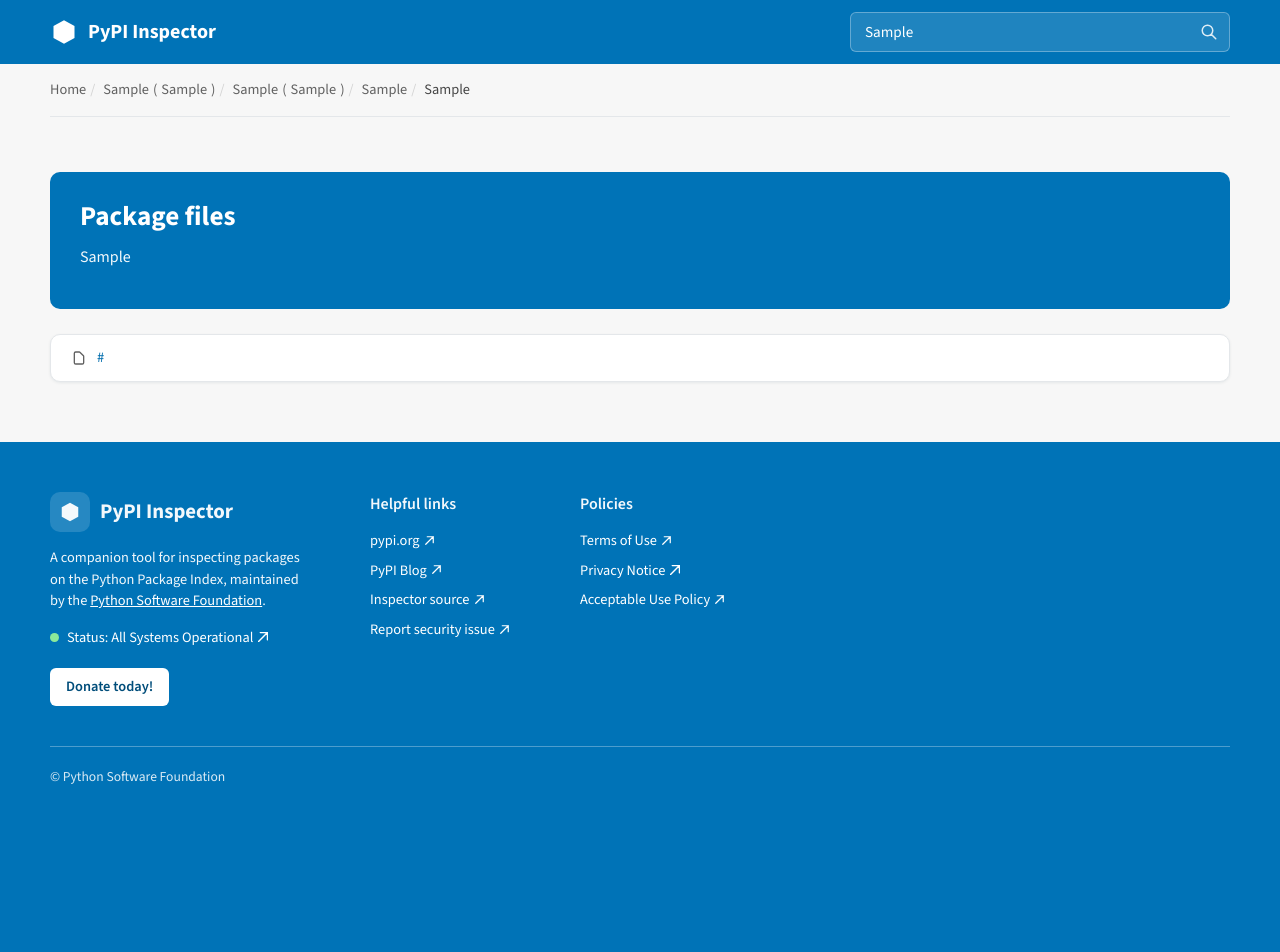
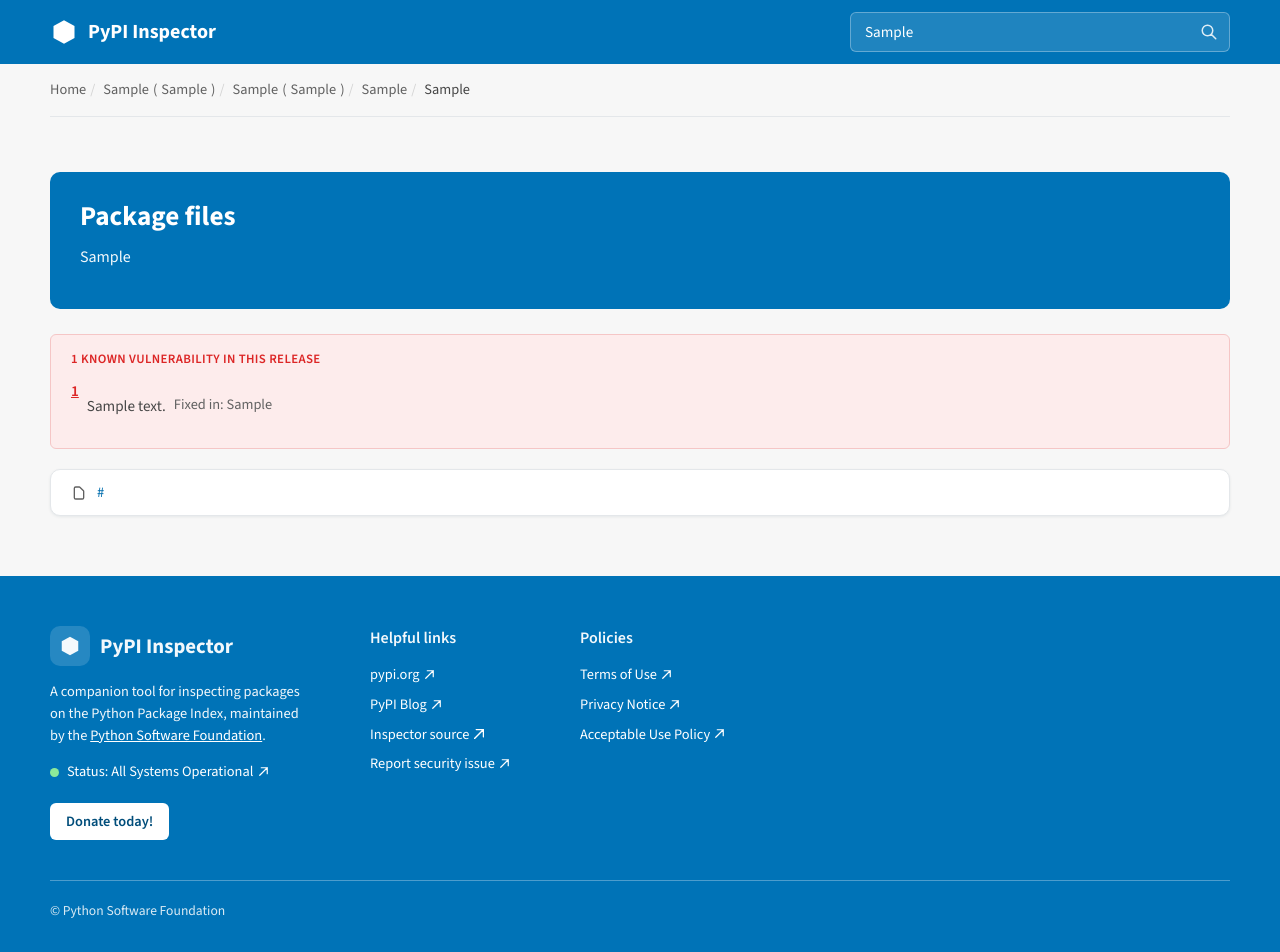
Before and after one commit to pypi/inspector, a Flask app: template inspector/templates/links.html in a window 1280 px wide. Before the commit the page ends 784 px from the top, so only its background shows below. Run offline with Flask 3, Linux system fonts and the light colour scheme; the template is opened without the code that fills it: most values are stand-ins (such as "Sample title", 1, 10 or a date in 2020).

Commit message:
Show known vulnerabilities from PyPI's OSV data
PyPI's JSON API already returns a `vulnerabilities` array (OSV-format)
alongside the release data we fetch — surface it instead of leaving it
unused. The project page banners the latest version's vulnerability
count (that's the only version this endpoint covers); the per-version
file listing shows the full list for that exact release, since its
own JSON fetch already includes it. Long lists collapse behind a
native <details> disclosure after the first 5.

Co-Authored-By: Claude Sonnet 5 <noreply@anthropic.com>

```diff
--- a/inspector/main.py
+++ b/inspector/main.py
@@ -229,6 +229,7 @@ def versions(project_name):
         author=info.get("author") or info.get("maintainer"),
         license=info.get("license"),
         project_links=project_links,
+        vulnerabilities=data.get("vulnerabilities") or [],
         h2=project_name,
         h2_link=f"/project/{project_name}",
         h2_paren="View this project on PyPI",
@@ -254,13 +255,15 @@ def distributions(project_name, version):
     if resp.status_code != 200:
         return redirect(f"/project/{project_name}/")
 
+    version_data = resp.json()
     dist_urls = [
         "." + urllib.parse.urlparse(url["url"]).path + "/"
-        for url in resp.json()["urls"]
+        for url in version_data["urls"]
     ]
     return render_template(
         "links.html",
         links=dist_urls,
+        vulnerabilities=version_data.get("vulnerabilities") or [],
         h2=f"{project_name}",
         h2_link=f"/project/{project_name}",
         h2_paren="View this project on PyPI",
--- a/inspector/static/pypi.css
+++ b/inspector/static/pypi.css
@@ -15,6 +15,8 @@
   --warning-tint: #fdf1e8;
   --warning-tint-border: #f3d5be;
   --danger: #dc2626;
+  --danger-tint: #fdecec;
+  --danger-tint-border: #f5c6c6;
   --highlight: #ffd343;
   --ground: #f7f7f7;
   --card: #ffffff;
@@ -704,6 +706,56 @@ a.is-yanked:hover {
   border-color: var(--warning-tint-border);
 }
 
+.callout--danger {
+  background: var(--danger-tint);
+  border-color: var(--danger-tint-border);
+}
+
+.callout--danger .callout__title {
+  color: var(--danger);
+}
+
+.callout__list {
+  display: flex;
+  flex-direction: column;
+  gap: 12px;
+}
+
+.callout__list li {
+  border-top: 1px solid var(--danger-tint-border);
+  padding-top: 12px;
+}
+
+.callout__list li:first-child {
+  border-top: 0;
+  padding-top: 0;
+}
+
+.callout__list .vuln-id {
+  font-weight: 600;
+  color: var(--danger);
+}
+
+.callout__list .vuln-fixed {
+  color: var(--grey-mid);
+  font-size: 0.9rem;
+}
+
+.callout__more {
+  margin-top: 12px;
+}
+
+.callout__more summary {
+  cursor: pointer;
+  font-weight: 600;
+  font-size: 0.9rem;
+  color: var(--danger);
+}
+
+.callout__more .callout__list {
+  margin-top: 12px;
+}
+
 .callout__title {
   font-size: 0.8rem;
   font-weight: 600;
--- /dev/null
+++ b/inspector/templates/_vulnerabilities.html
@@ -0,0 +1,28 @@
+{% if vulnerabilities %}
+<div class="callout callout--danger">
+  <h2 class="callout__title">{{ vulnerabilities|length }} known vulnerabilit{% if vulnerabilities|length != 1 %}ies{% else %}y{% endif %} {{ vuln_scope }}</h2>
+  <ul class="callout__list">
+    {% for vuln in vulnerabilities[:5] %}
+    <li>
+      <a class="vuln-id" href="{{ vuln.link }}" rel="noopener" target="_blank">{{ vuln.id }}</a>
+      {% if vuln.details %}<p>{{ vuln.details|truncate(220) }}</p>{% endif %}
+      {% if vuln.fixed_in %}<p class="vuln-fixed">Fixed in: {{ vuln.fixed_in|join(', ') }}</p>{% endif %}
+    </li>
+    {% endfor %}
+  </ul>
+  {% if vulnerabilities|length > 5 %}
+  <details class="callout__more">
+    <summary>Show all {{ vulnerabilities|length }}</summary>
+    <ul class="callout__list">
+      {% for vuln in vulnerabilities[5:] %}
+      <li>
+        <a class="vuln-id" href="{{ vuln.link }}" rel="noopener" target="_blank">{{ vuln.id }}</a>
+        {% if vuln.details %}<p>{{ vuln.details|truncate(220) }}</p>{% endif %}
+        {% if vuln.fixed_in %}<p class="vuln-fixed">Fixed in: {{ vuln.fixed_in|join(', ') }}</p>{% endif %}
+      </li>
+      {% endfor %}
+    </ul>
+  </details>
+  {% endif %}
+</div>
+{% endif %}
--- a/inspector/templates/links.html
+++ b/inspector/templates/links.html
@@ -5,6 +5,10 @@
   <h1>Package files</h1>
   <p>{{ h3 or h2 }}</p>
 </div>
+
+{% with vuln_scope = "in this release" %}
+  {% include "_vulnerabilities.html" %}
+{% endwith %}
 
 <div class="panel panel--flush">
   <ul class="file-list">
--- a/inspector/templates/releases.html
+++ b/inspector/templates/releases.html
@@ -16,6 +16,10 @@
     </button>
   </div>
 </div>
+
+{% with vuln_scope = "in " ~ latest_version %}
+  {% include "_vulnerabilities.html" %}
+{% endwith %}
 
 <div class="layout">
   <div class="layout__main">
```
